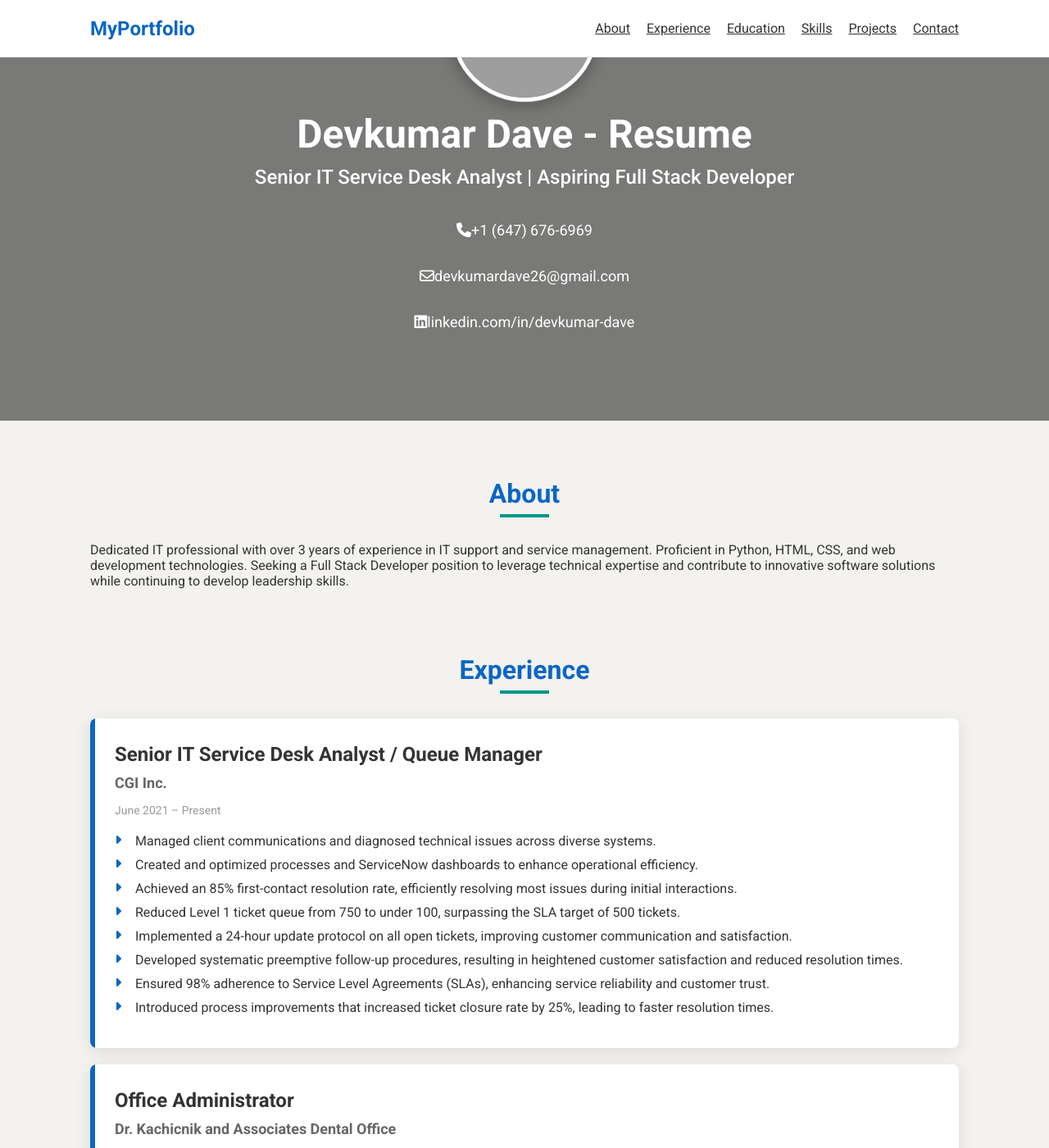
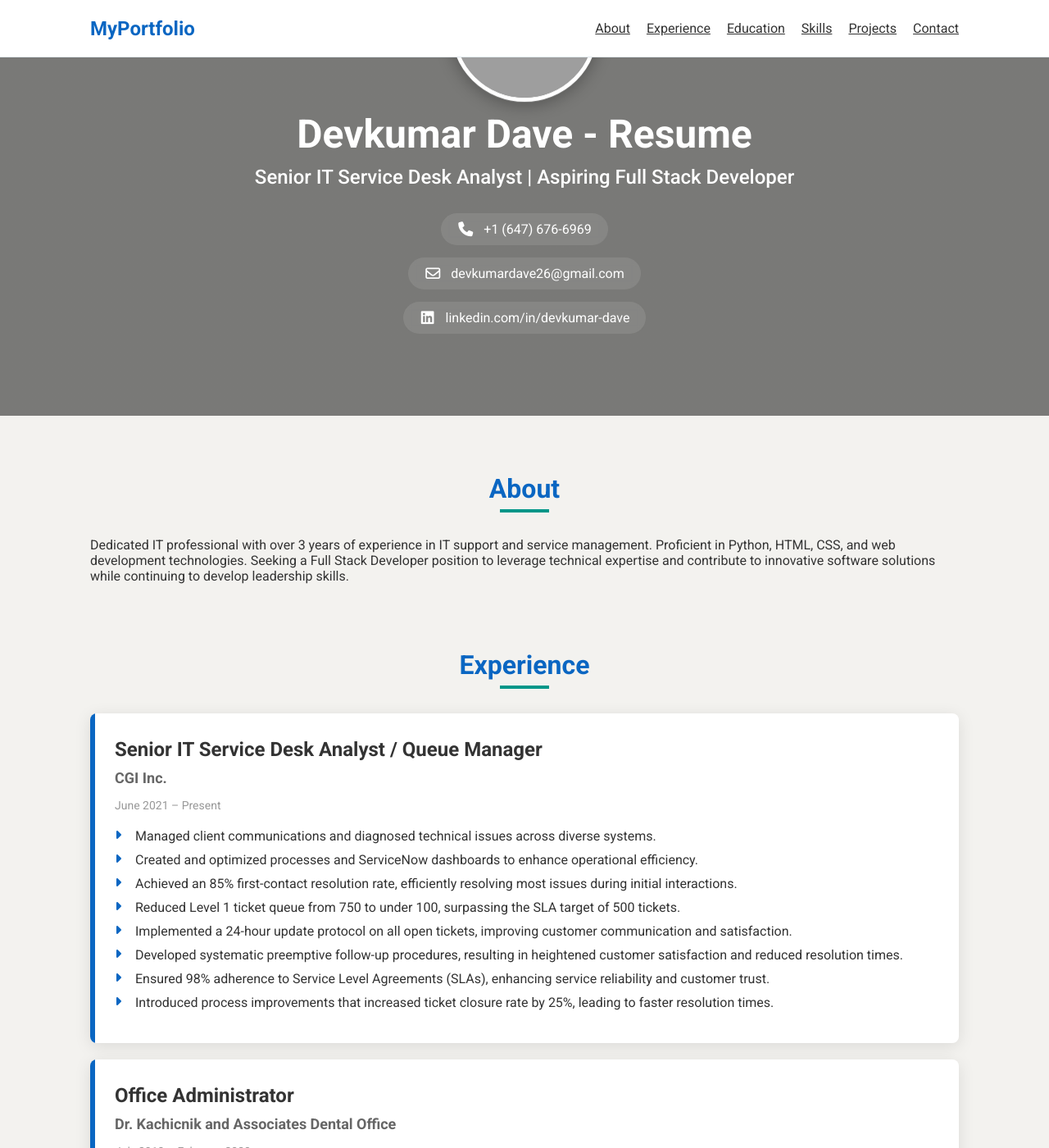
Before and after one commit to devdave666/resume, a Jekyll site: the page built from index.md, in a window 1280 px wide and 1400 px high, scrolled down 299 px. Shown: the whole window at 82% size. Built offline with Jekyll 4.4.1, drawn with Linux system fonts in a browser that asks for light colours; nearby versions of some CDN libraries; grey boxes are pictures that could not be loaded.

Commit message:
Update styles.css

```diff
--- a/assets/css/styles.css
+++ b/assets/css/styles.css
@@ -144,56 +144,29 @@ nav ul li a:hover {
     display: flex;
     align-items: center;
     padding: 10px 20px;
-    font-size: 18px;
+    background-color: rgba(255, 255, 255, 0.1);
+    border-radius: 50px;
+    text-decoration: none;
     color: #fff;
-    text-decoration: none;
-    border-radius: 50px;
+    font-size: 16px;
     transition: all 0.3s ease;
-    position: relative;
-    overflow: hidden;
+    backdrop-filter: blur(5px);
 }
 
-.contact-link::before {
-    content: '';
-    position: absolute;
-    top: 0;
-    left: 0;
-    width: 0%;
-    height: 100%;
-    background-color: #fff;
-    border-radius: 50px;
-    transition: width 0.3s ease;
-    z-index: 1;
-}
-
-.contact-link:hover::before {
-    width: 100%;
+.contact-link i {
+    font-size: 18px;
+    margin-right: 12px;
+    min-width: 20px;
+    text-align: center;
 }
 
 .contact-link:hover {
-    transform: translateY(-5px);
-}
-
-.contact-icon {
-    margin-right: 12px;
-    font-size: 24px;
-    position: relative;
-    z-index: 2;
-    transition: all 0.3s ease;
+    background-color: rgba(255, 255, 255, 0.2);
+    transform: translateY(-2px);
 }
 
 .contact-text {
-    position: relative;
-    z-index: 2;
-    transition: all 0.3s ease;
-}
-
-.contact-link:hover .contact-text {
-    color: #333;
-}
-
-.contact-link:hover .contact-icon {
-    transform: scale(1.1);
+    font-weight: 400;
 }
 
 /* Responsive adjustments for contact info */
@@ -203,12 +176,14 @@ nav ul li a:hover {
     }
 
     .contact-link {
-        font-size: 16px;
+        width: 100%;
+        justify-content: center;
+        font-size: 14px;
         padding: 8px 16px;
     }
 
-    .contact-icon {
-        font-size: 20px;
+    .contact-link i {
+        font-size: 16px;
         margin-right: 10px;
     }
 }
```
